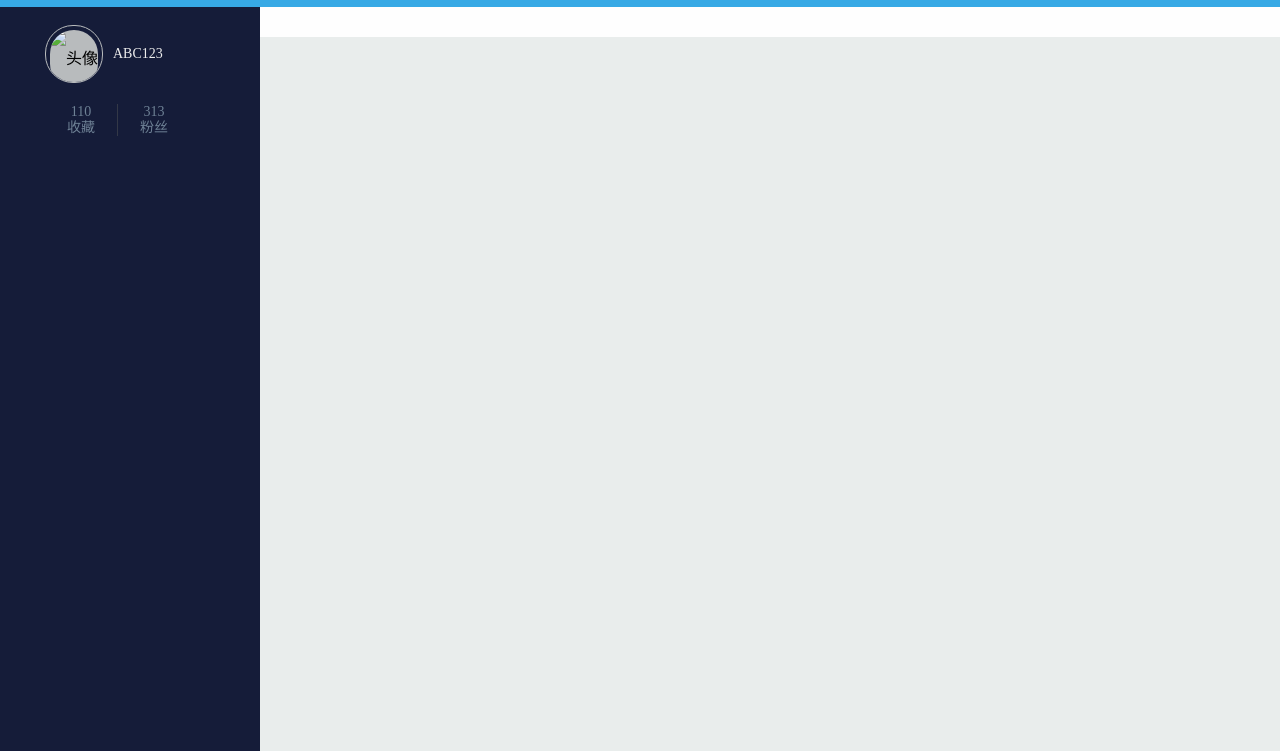
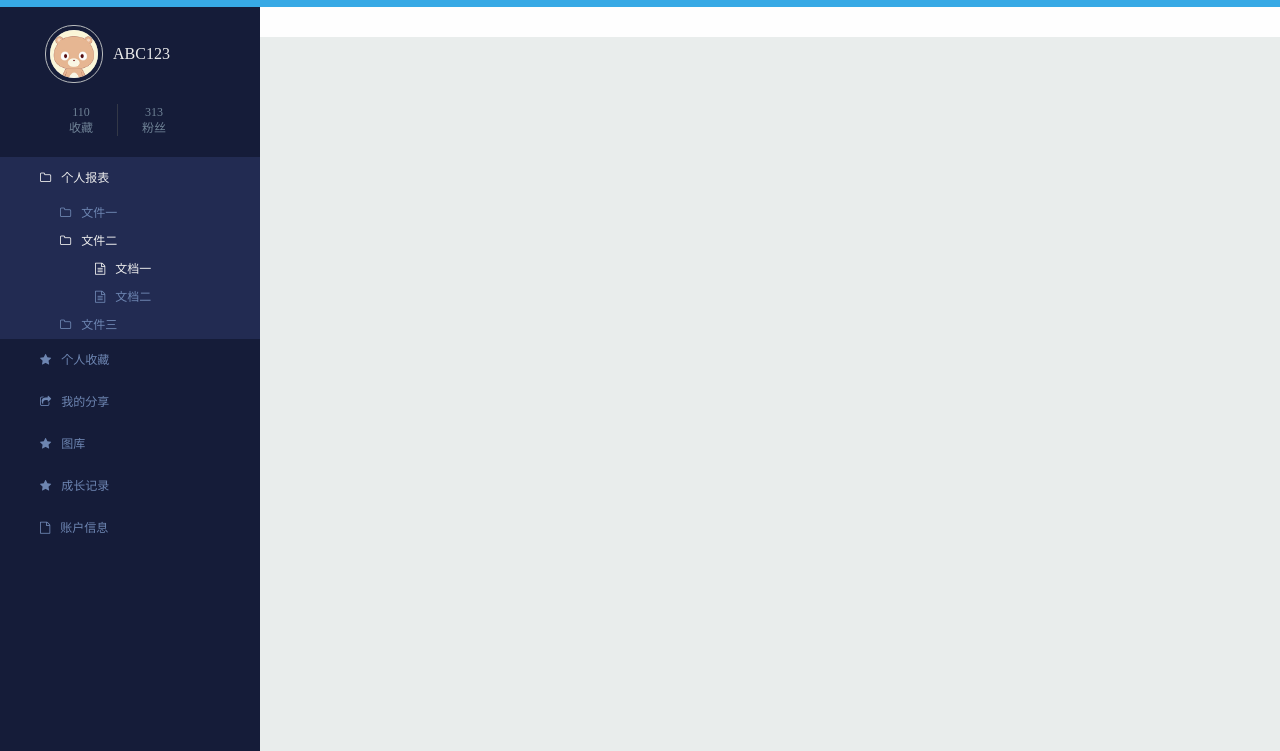
Before and after one commit to joseph19921003/joseph19921003.github.io, a plain HTML site: page spring_task/stage_1/task_9/task_1_09_zyw.html in a window 1280 px wide. Shown: the part 49-800 px from the top of the page. Drawn offline with Linux system fonts and the light colour scheme.

Commit message:
task_1_9

```diff
--- a/spring_task/stage_1/task_9/task_1_09_zyw.css
+++ b/spring_task/stage_1/task_9/task_1_09_zyw.css
@@ -20,6 +20,7 @@
 .main {
 	width: 1280px;
 	margin: 0 auto;
+	font-family: 黑体;
 }
 
 /*头部*/
@@ -119,15 +120,16 @@
 	background-color: #b8bbbd;
 	overflow: hidden;
 	margin: 4px;
+	display: inline-block;
 }
 .nickname {
 	margin-left: 68px;
-	font-size: 14px;
+	font-size: 16px;
 	color: #ececec;
 }
 .user-count {
 	margin-top: 21px;
-	font-size: 14px;
+	font-size: 12px;
 	color: #6e8195;
 }
 .count-block {
@@ -138,6 +140,40 @@
 }
 .count-block:nth-child(1) {
 	border-right: 1px solid #333847;
+}
+/*导航*/
+.menu-content {
+	color: #6d85b1;
+	font-size: 12px;
+}
+.menu-content i {
+	margin-right: 10px;
+}
+.nav-active {
+	background-color: #222b52;
+}
+[class*="navli-0"] {
+	cursor: pointer;
+	color: #6d85b1;
+}
+[class*="navli-0"]:hover {
+	color: #ededed;
+	background-color: #222b52;
+}
+.navli-01 {
+	line-height: 42px;
+	padding-left: 40px;
+}
+.navli-02 {
+	line-height: 28px;
+	padding-left: 20px;
+}
+.navli-03 {
+	line-height: 28px;
+	padding-left: 35px;
+}
+.navli-active {
+	color: #ededed;
 }
 
 .content-right {
--- a/spring_task/stage_1/task_9/task_1_09_zyw.html
+++ b/spring_task/stage_1/task_9/task_1_09_zyw.html
@@ -26,7 +26,7 @@
                 <div class="user-content">
                     <div class="avatar-area clearfix">
                         <div class="avatar-img">
-                            <img src="###" alt="头像" />
+                            <img src="../../../images/task11_03.jpg" alt="头像" />
                         </div>
                         <div class="nickname">ABC123</div>
                     </div>
@@ -41,6 +41,29 @@
                         </div>
                     </div>
                 </div>
+                <div class="menu-content">
+                	<ul class="navul-01">
+                		<li class="navli-01 nav-active">
+                			<div class="lineli navli-active"><i class="fa fa-folder-o"></i><span>个人报表</span></div>
+                			<ul class="navul-02">
+                				<li class="navli-02"><i class="fa fa-folder-o"></i><span>文件一</span></li>
+                				<li class="navli-02">
+		                			<div class="lineli navli-active"><i class="fa fa-folder-o"></i><span>文件二</span></div>
+		                			<ul class="navul-02">
+		                				<li class="navli-03 navli-active"><i class="fa fa-file-text-o"></i><span>文档一</span></li>
+		                				<li class="navli-03"><i class="fa fa-file-text-o"></i><span>文档二</span></li>
+		                			</ul>
+		                		</li>
+		                		<li class="navli-02"><i class="fa fa-folder-o"></i><span>文件三</span></li>
+                			</ul>
+                		</li>
+                		<li class="navli-01"><i class="fa fa-star"></i><span>个人收藏</span></li>
+                		<li class="navli-01"><i class="fa fa-share-square-o"></i><span>我的分享</span></li>
+                		<li class="navli-01"><i class="fa fa-star"></i><span>图库</span></li>
+                		<li class="navli-01"><i class="fa fa-star"></i><span>成长记录</span></li>
+                		<li class="navli-01"><i class="fa fa-file-o"></i><span>账户信息</span></li>
+                	</ul>
+                </div>
             </div>
     		<div class="content-right">
     			<div class="right-title"></div>
```
